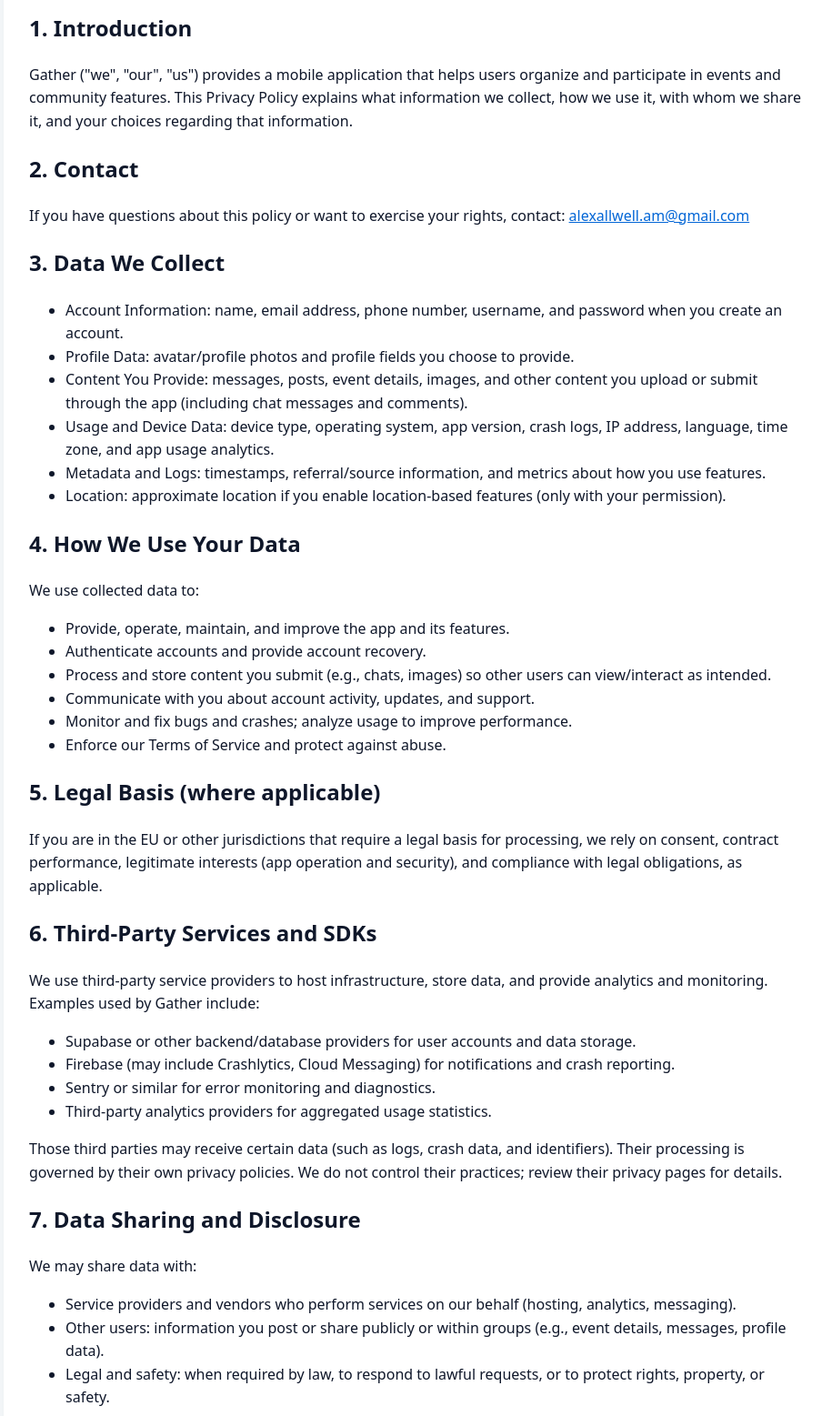
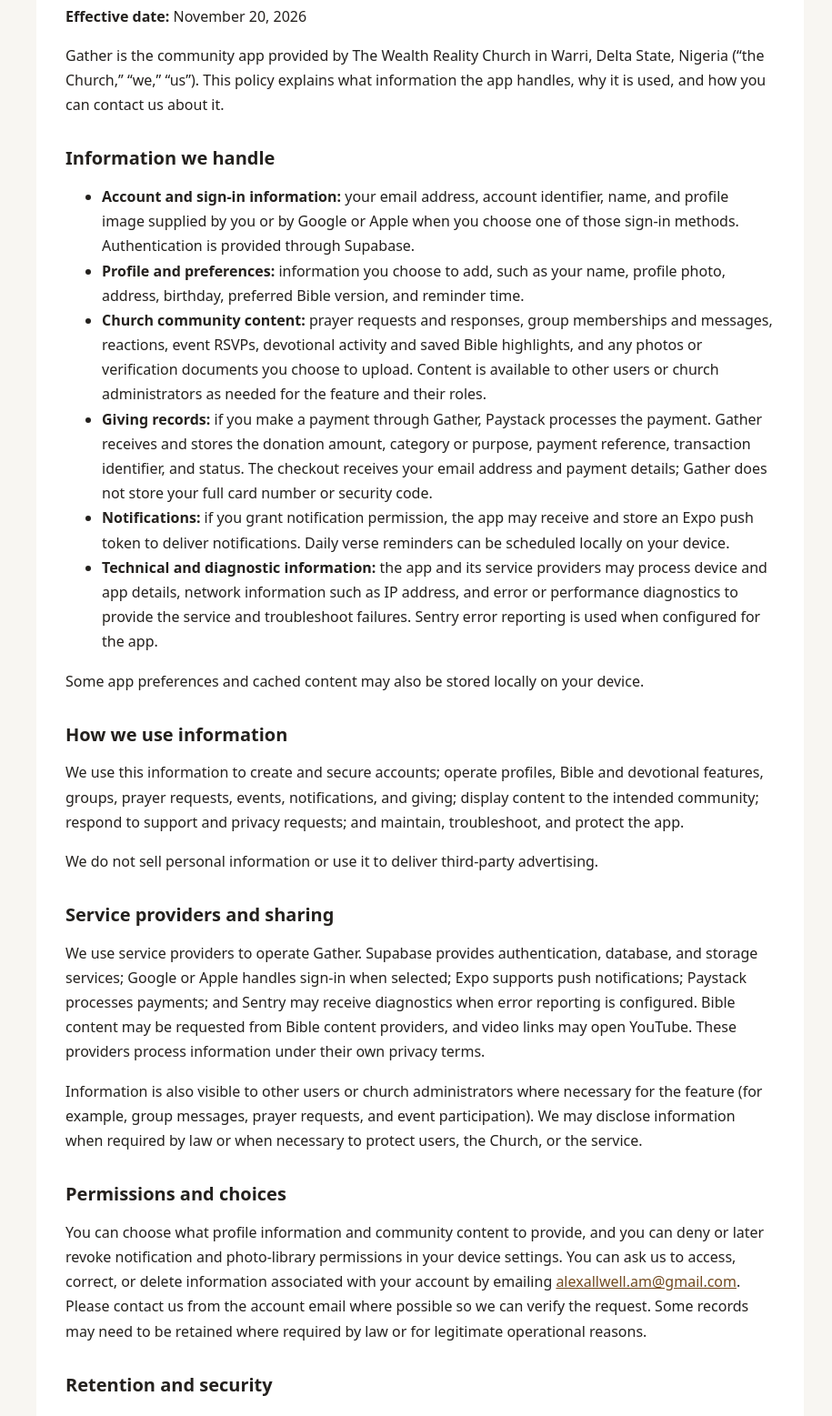
Before and after one commit to Allwell987/gather-privacy, a plain HTML site: page privacy.html in a window 1280 px wide. Shown: the part 180-1737 px from the top of the page at 91% size, without its empty margins (178-1093 px from the left). Drawn offline with Linux system fonts and the light colour scheme.

Commit message:
Improve public homepage and privacy policy
Co-authored-by: Copilot <223556219+Copilot@users.noreply.github.com>

```diff
--- a/privacy.html
+++ b/privacy.html
@@ -3,80 +3,67 @@
 <head>
   <meta charset="utf-8">
   <meta name="viewport" content="width=device-width, initial-scale=1">
-<title>Privacy Policy — Gather</title>
+  <meta name="description" content="Learn what information Gather collects, how it is used, and the choices available to you.">
+  <title>Privacy Policy | Gather</title>
   <style>
-body{font-family:system-ui,-apple-system,Segoe UI,Roboto,Arial,sans-serif;margin:0;padding:24px;background:#f7fafc;color:#0f172a;line-height:1.6}
-.container{max-width:860px;margin:0 auto;background:#fff;padding:28px;border-radius:8px;box-shadow:0 6px 18px rgba(15,23,42,.06)}
-a{color:#0366d6}
+    :root {
+      color-scheme: light;
+      font-family: system-ui, -apple-system, BlinkMacSystemFont, "Segoe UI", sans-serif;
+      color: #24211e;
+      background: #f8f6f2;
+      line-height: 1.7;
+    }
+    body { margin: 0; padding: 32px 20px; }
+    main { max-width: 780px; margin: 0 auto; padding: 32px; background: #fff; border-radius: 12px; }
+    h1, h2 { line-height: 1.25; }
+    h1 { margin-top: 0; }
+    h2 { margin-top: 32px; font-size: 1.25rem; }
+    a { color: #70491f; }
+    a:focus-visible { outline: 3px solid #a8753c; outline-offset: 3px; }
+    @media (max-width: 520px) { body { padding: 16px 12px; } main { padding: 24px 20px; } }
   </style>
 </head>
 <body>
-<div class="container">
-<h1>Privacy Policy — Gather</h1>
-<p>Effective date: June 1, 2026</p>
-<h2>1. Introduction</h2>
-<p>Gather (&quot;we&quot;, &quot;our&quot;, &quot;us&quot;) provides a mobile application that helps users organize and participate in events and community features. This Privacy Policy explains what information we collect, how we use it, with whom we share it, and your choices regarding that information.</p>
-<h2>2. Contact</h2>
-<p>If you have questions about this policy or want to exercise your rights, contact: <a href="mailto:alexallwell.am@gmail.com">alexallwell.am@gmail.com</a></p>
-<h2>3. Data We Collect</h2>
+  <main>
+    <p><a href="./">Gather home</a></p>
+    <h1>Privacy Policy</h1>
+    <p><strong>Effective date:</strong> November 20, 2026</p>
+    <p>Gather is the community app provided by The Wealth Reality Church in Warri, Delta State, Nigeria (“the Church,” “we,” “us”). This policy explains what information the app handles, why it is used, and how you can contact us about it.</p>
+
+    <h2>Information we handle</h2>
     <ul>
-<li>Account Information: name, email address, phone number, username, and password when you create an account.</li>
-<li>Profile Data: avatar/profile photos and profile fields you choose to provide.</li>
-<li>Content You Provide: messages, posts, event details, images, and other content you upload or submit through the app (including chat messages and comments).</li>
-<li>Usage and Device Data: device type, operating system, app version, crash logs, IP address, language, time zone, and app usage analytics.</li>
-<li>Metadata and Logs: timestamps, referral/source information, and metrics about how you use features.</li>
-<li>Location: approximate location if you enable location-based features (only with your permission).</li>
+      <li><strong>Account and sign-in information:</strong> your email address, account identifier, name, and profile image supplied by you or by Google or Apple when you choose one of those sign-in methods. Authentication is provided through Supabase.</li>
+      <li><strong>Profile and preferences:</strong> information you choose to add, such as your name, profile photo, address, birthday, preferred Bible version, and reminder time.</li>
+      <li><strong>Church community content:</strong> prayer requests and responses, group memberships and messages, reactions, event RSVPs, devotional activity and saved Bible highlights, and any photos or verification documents you choose to upload. Content is available to other users or church administrators as needed for the feature and their roles.</li>
+      <li><strong>Giving records:</strong> if you make a payment through Gather, Paystack processes the payment. Gather receives and stores the donation amount, category or purpose, payment reference, transaction identifier, and status. The checkout receives your email address and payment details; Gather does not store your full card number or security code.</li>
+      <li><strong>Notifications:</strong> if you grant notification permission, the app may receive and store an Expo push token to deliver notifications. Daily verse reminders can be scheduled locally on your device.</li>
+      <li><strong>Technical and diagnostic information:</strong> the app and its service providers may process device and app details, network information such as IP address, and error or performance diagnostics to provide the service and troubleshoot failures. Sentry error reporting is used when configured for the app.</li>
     </ul>
-<h2>4. How We Use Your Data</h2>
-<p>We use collected data to:</p>
-<ul>
-<li>Provide, operate, maintain, and improve the app and its features.</li>
-<li>Authenticate accounts and provide account recovery.</li>
-<li>Process and store content you submit (e.g., chats, images) so other users can view/interact as intended.</li>
-<li>Communicate with you about account activity, updates, and support.</li>
-<li>Monitor and fix bugs and crashes; analyze usage to improve performance.</li>
-<li>Enforce our Terms of Service and protect against abuse.</li>
-</ul>
-<h2>5. Legal Basis (where applicable)</h2>
-<p>If you are in the EU or other jurisdictions that require a legal basis for processing, we rely on consent, contract performance, legitimate interests (app operation and security), and compliance with legal obligations, as applicable.</p>
-<h2>6. Third-Party Services and SDKs</h2>
-<p>We use third-party service providers to host infrastructure, store data, and provide analytics and monitoring. Examples used by Gather include:</p>
-<ul>
-<li>Supabase or other backend/database providers for user accounts and data storage.</li>
-<li>Firebase (may include Crashlytics, Cloud Messaging) for notifications and crash reporting.</li>
-<li>Sentry or similar for error monitoring and diagnostics.</li>
-<li>Third-party analytics providers for aggregated usage statistics.</li>
-</ul>
-<p>Those third parties may receive certain data (such as logs, crash data, and identifiers). Their processing is governed by their own privacy policies. We do not control their practices; review their privacy pages for details.</p>
-<h2>7. Data Sharing and Disclosure</h2>
-<p>We may share data with:</p>
-<ul>
-<li>Service providers and vendors who perform services on our behalf (hosting, analytics, messaging).</li>
-<li>Other users: information you post or share publicly or within groups (e.g., event details, messages, profile data).</li>
-<li>Legal and safety: when required by law, to respond to lawful requests, or to protect rights, property, or safety.</li>
-</ul>
-<h2>8. Data Retention</h2>
-<p>We retain personal data as long as necessary to provide services and for legitimate business purposes (e.g., account maintenance, dispute resolution, abuse prevention). You can request deletion of your account and data — see Section 11.</p>
-<h2>9. Security</h2>
-<p>We use industry-standard technical and organizational measures to protect data (encryption in transit, access controls). No system is completely secure; we encourage you to use a unique password and enable device security measures.</p>
-<h2>10. Children</h2>
-<p>The app is not intended for children under 13 (or higher age where required). We do not knowingly collect personal information from children. If we learn that a child under the applicable age has provided personal information, we will take steps to delete it.</p>
-<h2>11. Your Rights and Choices</h2>
-<p>Depending on your jurisdiction, you may have rights including access, correction, deletion, data portability, restriction of processing, and objection to processing. To exercise rights, contact: <a href="mailto:alexallwell.am@gmail.com">alexallwell.am@gmail.com</a>. We may ask for information to verify your identity before fulfilling requests.</p>
-<p>You can also:</p>
-<ul>
-<li>Manage or delete account data from within app settings (if available).</li>
-<li>Opt out of marketing communications by following unsubscribe links or contacting support.</li>
-</ul>
-<h2>12. Cookies and Similar Technologies</h2>
-<p>We (and our partners) may use cookies, local storage, and similar technologies to operate the app and collect analytics. Mobile apps typically use local storage and device identifiers rather than browser cookies.</p>
-<h2>13. International Transfers</h2>
-<p>Your data may be stored and processed in countries other than your own. We take steps to ensure adequate protections, but by using the app you consent to such transfers.</p>
-<h2>14. Changes to This Policy</h2>
-<p>We may update this policy from time to time. Material changes will be posted with an updated effective date. Continued use after changes constitutes acceptance of the updated policy.</p>
-<h2>15. How to Contact Us</h2>
-<p>For privacy questions or to exercise your rights, contact: <a href="mailto:alexallwell.am@gmail.com">alexallwell.am@gmail.com</a></p>
-<p>— End of policy —</p>
-</div>
+    <p>Some app preferences and cached content may also be stored locally on your device.</p>
+
+    <h2>How we use information</h2>
+    <p>We use this information to create and secure accounts; operate profiles, Bible and devotional features, groups, prayer requests, events, notifications, and giving; display content to the intended community; respond to support and privacy requests; and maintain, troubleshoot, and protect the app.</p>
+    <p>We do not sell personal information or use it to deliver third-party advertising.</p>
+
+    <h2>Service providers and sharing</h2>
+    <p>We use service providers to operate Gather. Supabase provides authentication, database, and storage services; Google or Apple handles sign-in when selected; Expo supports push notifications; Paystack processes payments; and Sentry may receive diagnostics when error reporting is configured. Bible content may be requested from Bible content providers, and video links may open YouTube. These providers process information under their own privacy terms.</p>
+    <p>Information is also visible to other users or church administrators where necessary for the feature (for example, group messages, prayer requests, and event participation). We may disclose information when required by law or when necessary to protect users, the Church, or the service.</p>
+
+    <h2>Permissions and choices</h2>
+    <p>You can choose what profile information and community content to provide, and you can deny or later revoke notification and photo-library permissions in your device settings. You can ask us to access, correct, or delete information associated with your account by emailing <a href="mailto:alexallwell.am@gmail.com">alexallwell.am@gmail.com</a>. Please contact us from the account email where possible so we can verify the request. Some records may need to be retained where required by law or for legitimate operational reasons.</p>
+
+    <h2>Retention and security</h2>
+    <p>We keep information for as long as needed to provide Gather and meet operational or legal obligations. Retention periods may differ by information type and provider. We use access controls and other safeguards appropriate to the service, but no internet transmission or storage method can be guaranteed completely secure.</p>
+
+    <h2>Children</h2>
+    <p>Gather is not directed to children under 13, and we do not knowingly collect personal information from children under 13. A parent or guardian who believes a child has provided information can contact us to request its review and deletion.</p>
+
+    <h2>International processing</h2>
+    <p>Our service providers may process or store information in countries other than the one where you live. The privacy laws in those countries may differ from those in your location.</p>
+
+    <h2>Changes and contact</h2>
+    <p>We may update this policy when the app or its practices change. We will post the current version here and revise the effective date. Questions, access or deletion requests can be sent to <a href="mailto:alexallwell.am@gmail.com">alexallwell.am@gmail.com</a>.</p>
+    <p><a href="./">Return to Gather</a></p>
+  </main>
 </body>
 </html>
```
Also changed, not shown: index.html (+40 -69 lines). Lines whose indentation alone changed are shown as unchanged.
